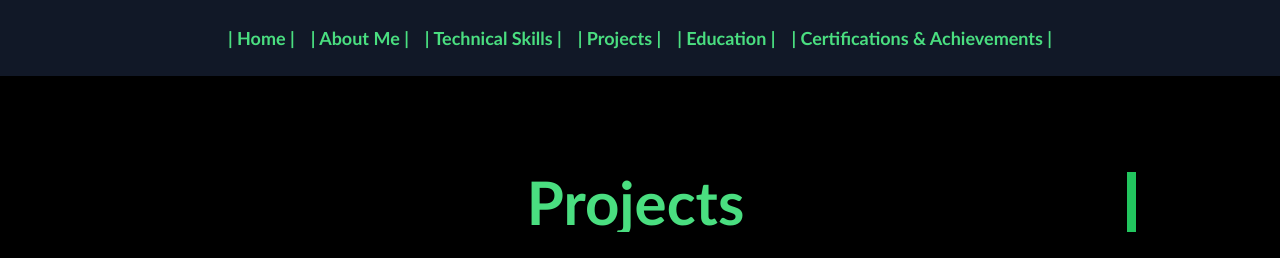
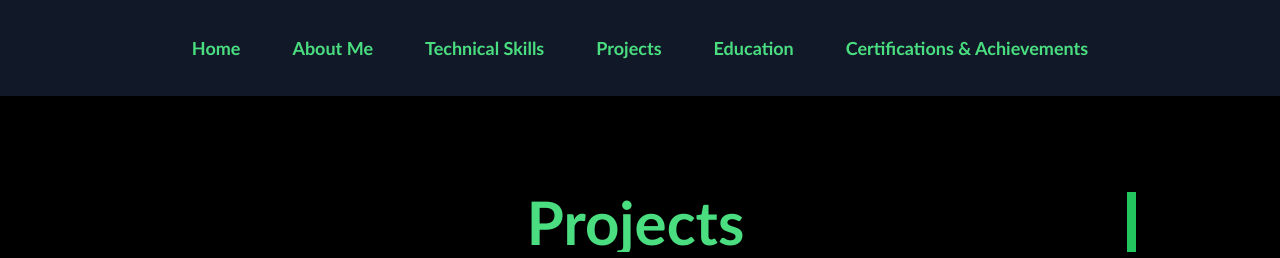
Before and after one commit to Surya-JK/Surya-JK-Portfolio, a plain HTML site: page projects.html in a window 1280 px wide. Shown: the top 258 px of the page. Drawn offline with nearby package versions, Linux system fonts and the light colour scheme.

Commit message:
Update projects.html

```diff
--- a/projects.html
+++ b/projects.html
@@ -36,14 +36,69 @@
             50% { border-color: #22c55e; }
         }
 
+        @keyframes rgb-glow {
+            0% { background-position: 0% 0%; }
+            100% { background-position: 100% 0%; }
+        }
+
+        @keyframes popFromBottom {
+            0% {
+                transform: translateY(100%);
+                opacity: 0;
+            }
+            100% {
+                transform: translateY(0);
+                opacity: 1;
+            }
+        }
+
         .typing-effect {
             overflow: hidden;
             white-space: nowrap;
             border-right: 0.15em solid #22c55e;
             animation:
-                typing 2s steps(12, end) forwards,
+                typing 2.5s steps(20, end) forwards,
                 blink-caret .75s step-end infinite;
             width: 0;
+        }
+
+        .nav-link-glow {
+            position: relative;
+            z-index: 1;
+            transition: color 0.3s ease;
+            padding: 0.5rem 1rem;
+            border: 2px solid transparent;
+            border-radius: 9999px;
+        }
+
+        .nav-link-glow::before {
+            content: '';
+            position: absolute;
+            top: 0;
+            left: 0;
+            right: 0;
+            bottom: 0;
+            background: linear-gradient(to right,
+                #ff0000, #ff7f00, #ffff00, #00ff00, #0000ff, #4b0082, #9400d3);
+            background-size: 400% 100%;
+            border-radius: 9999px;
+            z-index: -1;
+            opacity: 0;
+            transition: opacity 0.3s ease;
+        }
+
+        .nav-link-glow:hover::before {
+            opacity: 1;
+            animation: rgb-glow 2s linear infinite;
+        }
+
+        .nav-link-glow:hover {
+            color: #000;
+            border: 4px solid transparent;
+        }
+
+        main {
+            animation: popFromBottom 0.7s ease-out forwards;
         }
     </style>
 </head>
@@ -51,12 +106,12 @@
 
     <header class="bg-gray-900 p-4 md:p-6 text-center">
         <nav class="flex flex-wrap justify-center gap-4">
-            <a href="index.html" class="text-green-400 hover:text-green-300 font-semibold text-lg transition duration-300">| Home |</a>
-            <a href="about.html" class="text-green-400 hover:text-green-300 font-semibold text-lg transition duration-300">| About Me |</a>
-            <a href="technical_skills.html" class="text-green-400 hover:text-green-300 font-semibold text-lg transition duration-300">| Technical Skills |</a>
-            <a href="projects.html" class="text-green-400 hover:text-green-300 font-semibold text-lg transition duration-300">| Projects |</a>
-            <a href="education.html" class="text-green-400 hover:text-green-300 font-semibold text-lg transition duration-300">| Education |</a>
-            <a href="certifications_achievements.html" class="text-green-400 hover:text-green-300 font-semibold text-lg transition duration-300">| Certifications & Achievements |</a>
+            <a href="index.html" class="text-green-400 hover:text-green-300 font-semibold text-lg transition duration-300 nav-link-glow">Home</a>
+            <a href="about.html" class="text-green-400 hover:text-green-300 font-semibold text-lg transition duration-300 nav-link-glow">About Me</a>
+            <a href="technical_skills.html" class="text-green-400 hover:text-green-300 font-semibold text-lg transition duration-300 nav-link-glow">Technical Skills</a>
+            <a href="projects.html" class="text-green-400 hover:text-green-300 font-semibold text-lg transition duration-300 nav-link-glow">Projects</a>
+            <a href="education.html" class="text-green-400 hover:text-green-300 font-semibold text-lg transition duration-300 nav-link-glow">Education</a>
+            <a href="certifications_achievements.html" class="text-green-400 hover:text-green-300 font-semibold text-lg transition duration-300 nav-link-glow">Certifications & Achievements</a>
         </nav>
     </header>
 
```
